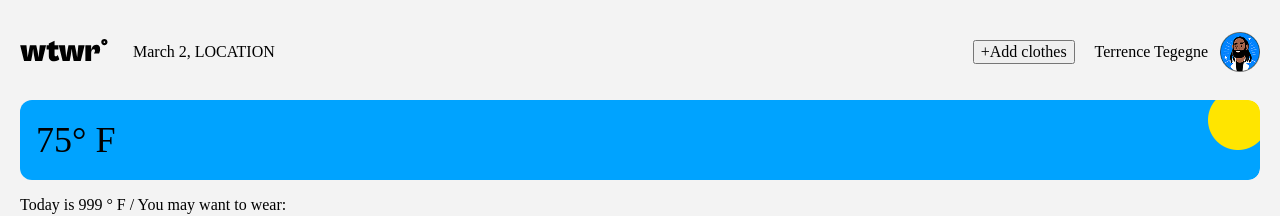
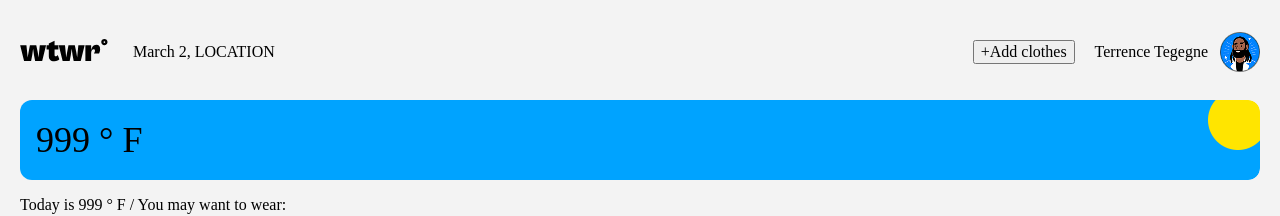
Before and after one commit to idrise4112/se_project_react, a React (Vite) app: page / in a window 1280 px wide. Shown: the top 216 px of the page. Built offline with nearby package versions, Linux system fonts and the light colour scheme; no server answers.

Commit message:
new update

```diff
--- a/src/components/WeatherCard/WeatherCard.jsx
+++ b/src/components/WeatherCard/WeatherCard.jsx
@@ -1,9 +1,9 @@
 import sunny from "../../assets/sunny.png";
 import "./WeatherCard.css";
-function WeatherCard() {
+function WeatherCard({ weatherData }) {
   return (
     <section className="weather-card">
-      <p className="weather-card__temp">75&deg; F</p>
+      <p className="weather-card__temp">{weatherData.temp.F} &deg; F</p>
       <img src={sunny} alt="sunny" className="weather-card__image" />
     </section>
   );
```
